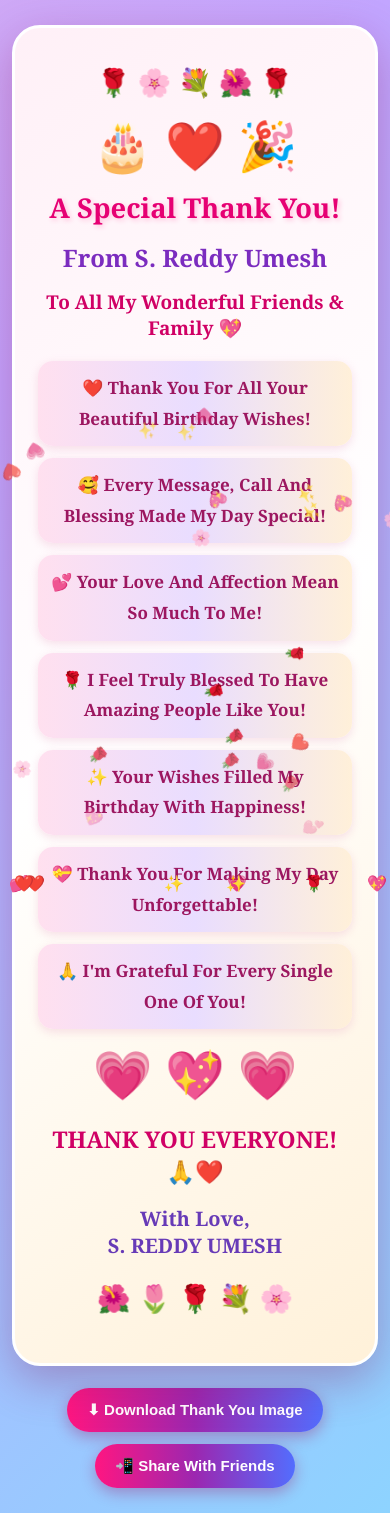
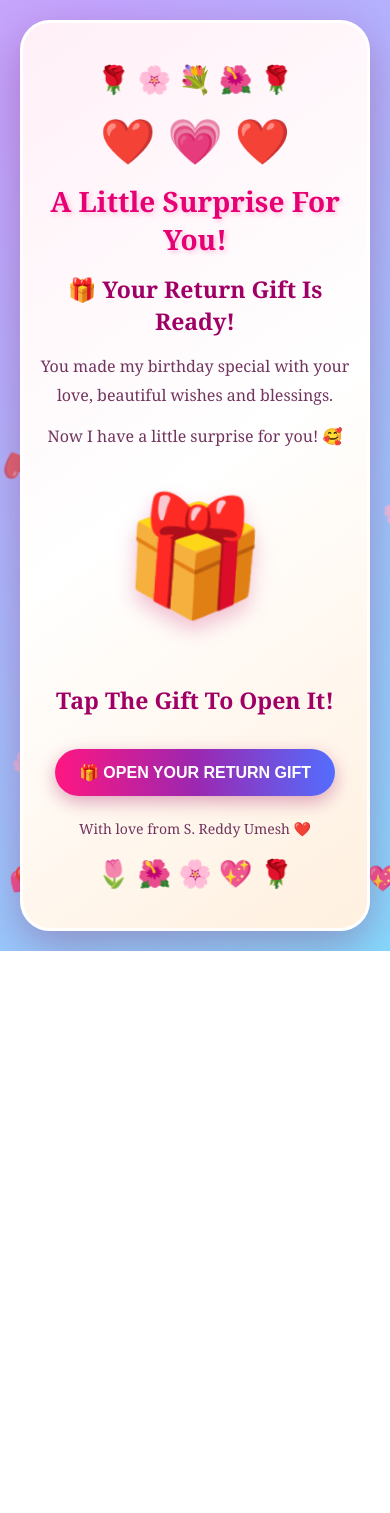
Before and after one commit to reddyumesh342-byte/thank-you-note, a plain HTML site: page index.html in a window 390 px wide. After the commit the page ends 951 px from the top, so only its background shows below. Drawn offline with nearby package versions, Linux system fonts and the light colour scheme.

Commit message:
Update thank you message and styling in index.html

```diff
--- a/index.html
+++ b/index.html
@@ -4,7 +4,7 @@
 <head>
 <meta charset="UTF-8">
 <meta name="viewport" content="width=device-width, initial-scale=1.0">
-<title>Thank You - S. Reddy Umesh ❤️</title>
+<title>A Special Return Gift - S. Reddy Umesh</title>
 
 <style>
 * {
@@ -15,82 +15,131 @@
 
 body {
     min-height: 100vh;
-    padding: 25px 12px;
+    font-family: Georgia, serif;
     display: flex;
-    flex-direction: column;
+    justify-content: center;
     align-items: center;
-    justify-content: center;
-    font-family: Georgia, serif;
-    background: linear-gradient(
-        135deg, #ff758c, #ffb6d5, #c2a5ff, #80dfff, #ffe29f
-    );
+    padding: 20px;
+    overflow-x: hidden;
+    background: linear-gradient(135deg,
+        #ff758c, #ffb6d5, #c2a5ff, #80dfff, #ffe29f);
     background-size: 400% 400%;
-    animation: gradient 12s ease infinite;
+    animation: bg 12s ease infinite;
 }
 
-@keyframes gradient {
+@keyframes bg {
     0%,100% { background-position: 0% 50%; }
     50% { background-position: 100% 50%; }
 }
 
-.card {
+.container {
     width: 100%;
     max-width: 540px;
-    padding: 35px 23px;
     text-align: center;
-    border-radius: 28px;
-    border: 3px solid white;
-    background: linear-gradient(145deg, #fff0f7, #fff, #fff1d9);
-    box-shadow: 0 15px 45px #8d145955;
     position: relative;
-    overflow: hidden;
+    z-index: 2;
 }
 
-.top-flowers {
+.page {
+    display: none;
+    padding: 35px 22px;
+    border: 3px solid white;
+    border-radius: 30px;
+    background: linear-gradient(145deg,
+        #fff0f7, #ffffff, #fff0df);
+    box-shadow: 0 15px 45px #80134d55;
+    animation: appear 0.9s ease;
+}
+
+.page.active {
+    display: block;
+}
+
+@keyframes appear {
+    from { opacity: 0; transform: translateY(25px) scale(.96); }
+    to { opacity: 1; transform: translateY(0) scale(1); }
+}
+
+.flowers {
     font-size: 27px;
-    margin-bottom: 12px;
+    margin: 10px;
 }
 
 h1 {
-    font-size: clamp(27px, 7vw, 38px);
     color: #e60073;
+    font-size: clamp(28px, 7vw, 38px);
+    margin: 15px 0;
     text-shadow: 2px 2px 5px #ffc0dc;
-    margin-bottom: 12px;
 }
 
-.name {
-    font-size: 24px;
-    font-weight: bold;
-    color: #7b2cbf;
+h2 {
+    color: #a00065;
+    font-size: 23px;
     margin: 15px 0;
 }
 
-.subtitle {
-    color: #d00065;
-    font-size: 19px;
-    font-weight: bold;
-    margin-bottom: 20px;
-}
-
-.message {
+p {
     color: #71345e;
     font-size: 17px;
     line-height: 1.8;
+    margin: 12px 0;
+}
+
+.signature {
+    color: #7134b7;
+    font-size: 22px;
+    font-weight: bold;
+    margin-top: 20px;
+}
+
+.gift {
+    font-size: 115px;
+    margin: 25px 0;
+    cursor: pointer;
+    display: inline-block;
+    animation: bounce 1.5s infinite;
+    filter: drop-shadow(0 10px 10px #d64b8955);
+}
+
+@keyframes bounce {
+    0%,100% { transform: translateY(0) rotate(-4deg); }
+    50% { transform: translateY(-15px) rotate(4deg); }
+}
+
+.open-btn, .share-btn, .back-btn {
+    border: none;
+    padding: 14px 24px;
+    border-radius: 35px;
+    color: white;
+    font-size: 16px;
+    font-weight: bold;
+    cursor: pointer;
+    margin-top: 18px;
+    background: linear-gradient(90deg,
+        #ff1681, #9c27b0, #536dfe);
+    box-shadow: 0 6px 18px #a0005855;
+    transition: .3s;
+}
+
+.open-btn:hover, .share-btn:hover, .back-btn:hover {
+    transform: scale(1.06);
 }
 
 .caption {
-    padding: 12px;
+    background: linear-gradient(90deg,
+        #ffe0ef, #e9ddff, #fff0d9);
+    border-radius: 15px;
+    padding: 13px;
     margin: 12px 0;
-    border-radius: 15px;
-    background: linear-gradient(90deg, #ffe0ef, #e9ddff, #fff0d9);
     color: #9c1760;
     font-weight: bold;
+    line-height: 1.6;
     box-shadow: 0 3px 10px #e6a4c455;
 }
 
 .heart {
-    font-size: 43px;
-    margin: 15px 0;
+    font-size: 40px;
+    margin: 15px;
     animation: heartbeat 1.2s infinite;
 }
 
@@ -98,50 +147,20 @@ h1 {
     50% { transform: scale(1.2); }
 }
 
-.footer {
-    margin-top: 20px;
-    font-size: 23px;
-    font-weight: bold;
-    color: #d00065;
+#confetti {
+    position: fixed;
+    inset: 0;
+    pointer-events: none;
+    z-index: 5;
 }
 
-.signature {
-    color: #673ab7;
-    font-size: 20px;
-    font-weight: bold;
-    margin-top: 18px;
-}
-
-.buttons {
-    display: flex;
-    gap: 12px;
-    flex-wrap: wrap;
-    justify-content: center;
-    margin-top: 22px;
-}
-
-button {
-    border: none;
-    border-radius: 30px;
-    padding: 13px 20px;
-    font-size: 15px;
-    font-weight: bold;
-    color: white;
-    cursor: pointer;
-    background: linear-gradient(90deg, #ff1681, #9c27b0, #536dfe);
-    box-shadow: 0 5px 15px #a0005855;
-}
-
-button:hover {
-    transform: scale(1.05);
-}
-
-.floating {
+.float {
     position: fixed;
     bottom: -50px;
+    font-size: 25px;
     animation: floatUp 9s linear infinite;
     pointer-events: none;
-    z-index: 0;
+    z-index: 1;
 }
 
 @keyframes floatUp {
@@ -149,26 +168,69 @@ button:hover {
     20% { opacity: 1; }
     100% { transform: translateY(-110vh) rotate(360deg); opacity: 0; }
 }
+
+@media(max-width:400px) {
+    .page { padding: 27px 16px; }
+    p { font-size: 16px; }
+}
 </style>
 </head>
 
 <body>
 
-<div class="card" id="thankyouCard">
+<div class="container">
 
-    <div class="top-flowers">🌹 🌸 💐 🌺 🌹</div>
+    <!-- FIRST SCREEN: RETURN GIFT -->
+
+    <section class="page active" id="giftPage">
+
+        <div class="flowers">🌹 🌸 💐 🌺 🌹</div>
+
+        <div class="heart">❤️ 💗 ❤️</div>
+
+        <h1>A Little Surprise For You!</h1>
+
+        <h2>🎁 Your Return Gift Is Ready!</h2>
+
+        <p>
+            You made my birthday special with your love,
+            beautiful wishes and blessings.
+        </p>
+
+        <p>
+            Now I have a little surprise for you! 🥰
+        </p>
+
+        <div class="gift" onclick="openGift()">🎁</div>
+
+        <h2>Tap The Gift To Open It!</h2>
+
+        <button class="open-btn" onclick="openGift()">
+            🎁 OPEN YOUR RETURN GIFT
+        </button>
+
+        <p style="font-size:14px; margin-top:20px;">
+            With love from S. Reddy Umesh ❤️
+        </p>
+
+        <div class="flowers">🌷 🌺 🌸 💖 🌹</div>
+
+    </section>
+
+
+    <!-- SECOND SCREEN: THANK YOU NOTE -->
+
+    <section class="page" id="thanksPage">
+
+        <div class="flowers">🌹 🌸 💐 🌺 🌹</div>
 
         <div class="heart">🎂 ❤️ 🎉</div>
 
         <h1>A Special Thank You!</h1>
 
-    <div class="name">From S. Reddy Umesh</div>
+        <h2>From S. Reddy Umesh</h2>
 
-    <div class="subtitle">
-        To All My Wonderful Friends & Family 💖
-    </div>
-
-    <div class="message">
+        <p>To All My Wonderful Friends & Family 💖</p>
 
         <div class="caption">
             ❤️ Thank You For All Your Beautiful Birthday Wishes!
@@ -183,7 +245,7 @@ button:hover {
         </div>
 
         <div class="caption">
-            🌹 I Feel Truly Blessed To Have Amazing People Like You!
+            🌹 I Feel Truly Blessed To Have People Like You!
         </div>
 
         <div class="caption">
@@ -198,102 +260,157 @@ button:hover {
             🙏 I'm Grateful For Every Single One Of You!
         </div>
 
-    </div>
-
         <div class="heart">💗 💖 💗</div>
 
-    <div class="footer">
-        THANK YOU EVERYONE! 🙏❤️
-    </div>
+        <h2>THANK YOU EVERYONE! 🙏❤️</h2>
 
         <div class="signature">
             With Love,<br>
             S. REDDY UMESH
         </div>
 
-    <div class="top-flowers" style="margin-top:20px">
-        🌺 🌷 🌹 💐 🌸
-    </div>
+        <div class="flowers">🌺 🌷 🌹 💐 🌸</div>
+
+        <button class="share-btn" onclick="sharePage()">
+            📲 SHARE THANK YOU NOTE
+        </button>
+
+        <br>
+
+        <button class="back-btn" onclick="goBack()">
+            ↩ BACK TO GIFT
+        </button>
+
+    </section>
 
 </div>
 
-<div class="buttons">
-    <button onclick="downloadImage()">⬇ Download Thank You Image</button>
-    <button onclick="shareImage()">📲 Share With Friends</button>
-</div>
-
-<script src="https://cdnjs.cloudflare.com/ajax/libs/html2canvas/1.4.1/html2canvas.min.js"></script>
+<canvas id="confetti"></canvas>
 
 <script>
+
+// OPEN THE RETURN GIFT
+
+function openGift() {
+    document.getElementById("giftPage").classList.remove("active");
+
+    document.getElementById("thanksPage").classList.add("active");
+
+    window.scrollTo(0, 0);
+
+    launchConfetti();
+}
+
+// GO BACK TO THE GIFT SCREEN
+
+function goBack() {
+    document.getElementById("thanksPage").classList.remove("active");
+
+    document.getElementById("giftPage").classList.add("active");
+
+    window.scrollTo(0, 0);
+}
+
+// FLOATING HEARTS AND FLOWERS
+
 const decorations = ["❤️", "💕", "💗", "🌸", "🌹", "✨", "💖"];
 
-for (let i = 0; i < 30; i++) {
+for (let i = 0; i < 28; i++) {
     const item = document.createElement("div");
-    item.className = "floating";
+
+    item.className = "float";
+
     item.textContent =
         decorations[Math.floor(Math.random() * decorations.length)];
 
     item.style.left = Math.random() * 100 + "vw";
+
     item.style.animationDelay = Math.random() * 9 + "s";
+
     item.style.animationDuration = (6 + Math.random() * 7) + "s";
 
     document.body.appendChild(item);
 }
 
-async function makeImage() {
-    if (!window.html2canvas) {
-        throw new Error("Please check your internet connection and try again.");
+// CONFETTI CELEBRATION
+
+function launchConfetti() {
+    const canvas = document.getElementById("confetti");
+    const ctx = canvas.getContext("2d");
+
+    canvas.width = window.innerWidth;
+    canvas.height = window.innerHeight;
+
+    const pieces = [];
+
+    for (let i = 0; i < 120; i++) {
+        pieces.push({
+            x: Math.random() * canvas.width,
+            y: -Math.random() * canvas.height,
+            size: Math.random() * 8 + 4,
+            speed: Math.random() * 4 + 2,
+            color: ["#ff1681", "#9c27b0", "#ffd700",
+                    "#00bcd4", "#ff5722"][i % 5]
+        });
     }
 
-    return await html2canvas(
-        document.getElementById("thankyouCard"),
-        { scale: 3, backgroundColor: "#fff0f6" }
-    );
-}
+    let frame = 0;
 
-async function downloadImage() {
-    try {
-        const canvas = await makeImage();
-        const link = document.createElement("a");
-        link.download = "Birthday_Thank_You_S_Reddy_Umesh.png";
-        link.href = canvas.toDataURL("image/png");
-        link.click();
-    } catch (error) {
-        alert(error.message);
+    function animate() {
+        ctx.clearRect(0, 0, canvas.width, canvas.height);
+
+        pieces.forEach(piece => {
+            ctx.fillStyle = piece.color;
+            ctx.fillRect(piece.x, piece.y, piece.size, piece.size);
+            piece.y += piece.speed;
+            piece.x += Math.sin(piece.y / 20);
+        });
+
+        frame++;
+
+        if (frame < 150) {
+            requestAnimationFrame(animate);
+        } else {
+            ctx.clearRect(0, 0, canvas.width, canvas.height);
         }
     }
 
-async function shareImage() {
+    animate();
+}
+
+// SHARE THE WEBSITE LINK
+
+async function sharePage() {
+    const link = window.location.href;
+
+    const message =
+        "🎁 A special return gift from S. Reddy Umesh! " +
+        "Thank you for all your beautiful birthday wishes! ❤️ " +
+        "Open my thank-you page here: " + link;
+
+    if (navigator.share) {
         try {
-        const canvas = await makeImage();
-
-        const blob = await new Promise(resolve =>
-            canvas.toBlob(resolve, "image/png")
-        );
-
-        const file = new File(
-            [blob],
-            "Birthday_Thank_You.png",
-            { type: "image/png" }
-        );
-
-        if (navigator.canShare &&
-            navigator.canShare({ files: [file] })) {
             await navigator.share({
-                files: [file],
-                title: "Birthday Thank You ❤️",
-                text: "Thank you everyone for your beautiful birthday wishes! ❤️"
+                title: "A Special Thank You ❤️",
+                text: message,
+                url: link
             });
-        } else {
-            await downloadImage();
-            alert("Image downloaded! Share it with your friends and family.");
-        }
         } catch (error) {
             if (error.name !== "AbortError") {
-            alert("Please download the image and share it manually.");
+                copyLink(link);
             }
         }
+    } else {
+        copyLink(link);
     }
+}
+
+function copyLink(link) {
+    navigator.clipboard.writeText(link)
+        .then(() => alert("Website link copied! Share it with your friends ❤️"))
+        .catch(() => alert("Copy this link: " + link));
+}
+
 </script>
 
 </body>
```
Lines whose indentation alone changed are shown as unchanged.
